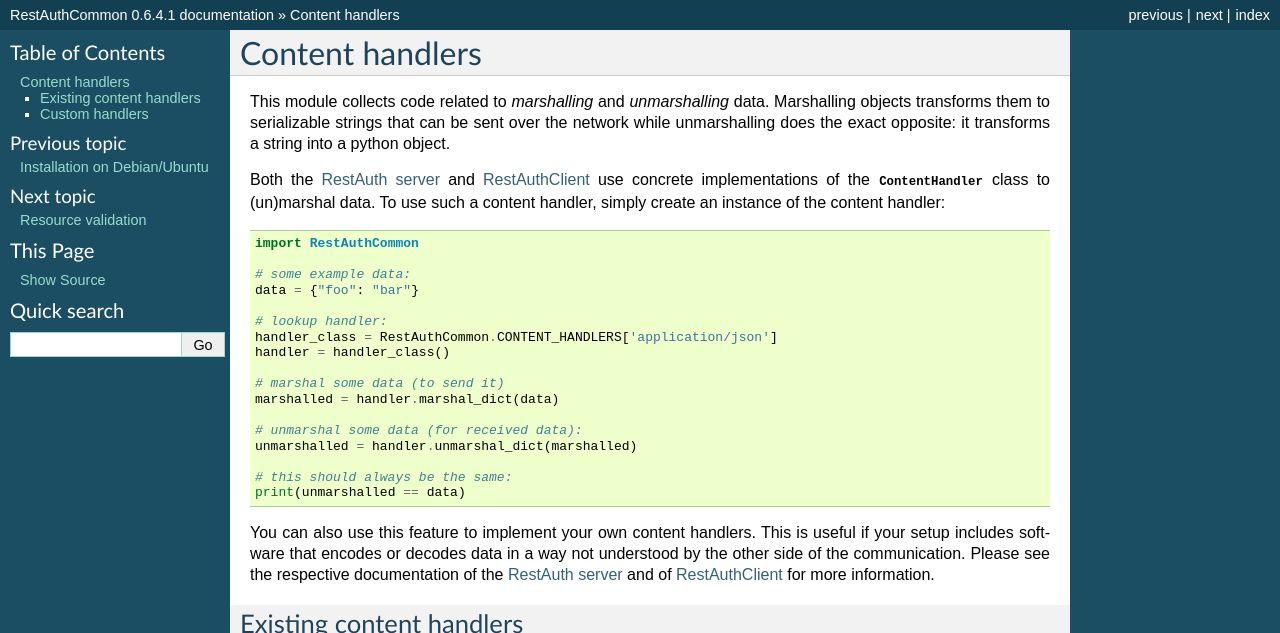
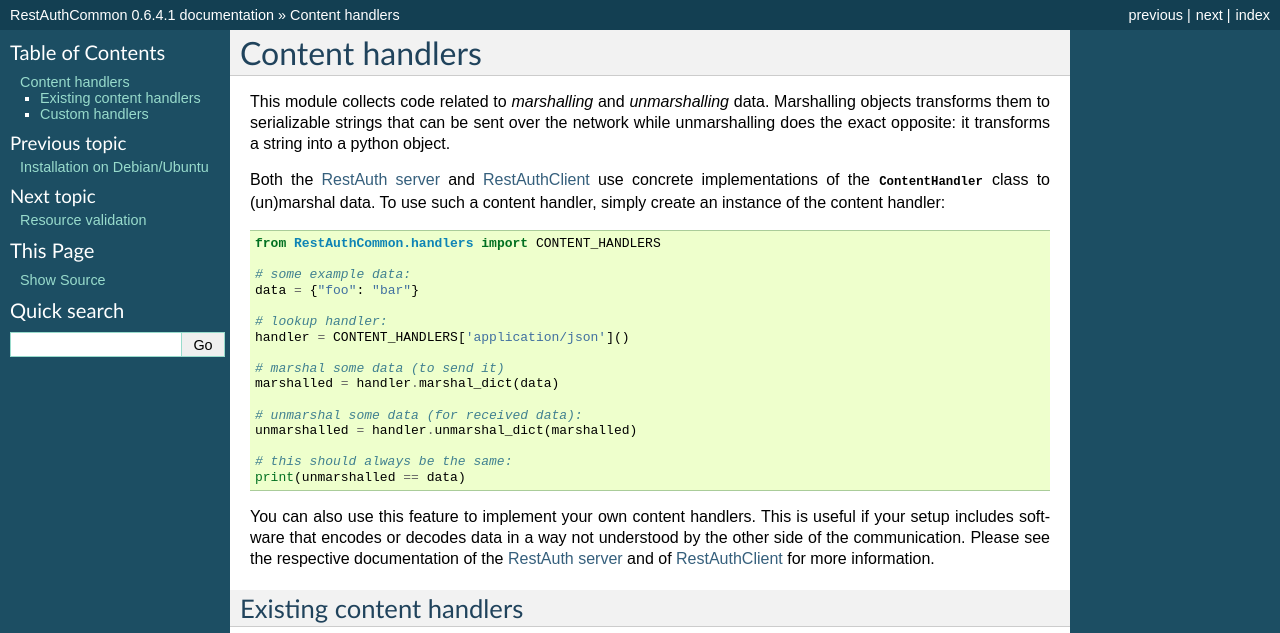
Before and after one commit to RestAuth/RestAuthCommon, a Sphinx documentation site: the page built from doc/content_handlers.rst, in a window 1280 px wide and 900 px high, cut to the strip 0-633 px from the top of the window. Built offline with Sphinx 7.4.7, drawn with Linux system fonts in a browser that asks for light colours; formulas are drawn with MathJax 3.

Commit message:
fix example

```diff
--- a/doc/content_handlers.rst
+++ b/doc/content_handlers.rst
@@ -12,14 +12,13 @@
 
 .. code-block:: python
 
-   import RestAuthCommon
+   from RestAuthCommon.handlers import CONTENT_HANDLERS
 
    # some example data:
    data = {"foo": "bar"}
 
    # lookup handler:
-   handler_class = RestAuthCommon.CONTENT_HANDLERS['application/json']
-   handler = handler_class()
+   handler = CONTENT_HANDLERS['application/json']()
 
    # marshal some data (to send it)
    marshalled = handler.marshal_dict(data)
```
